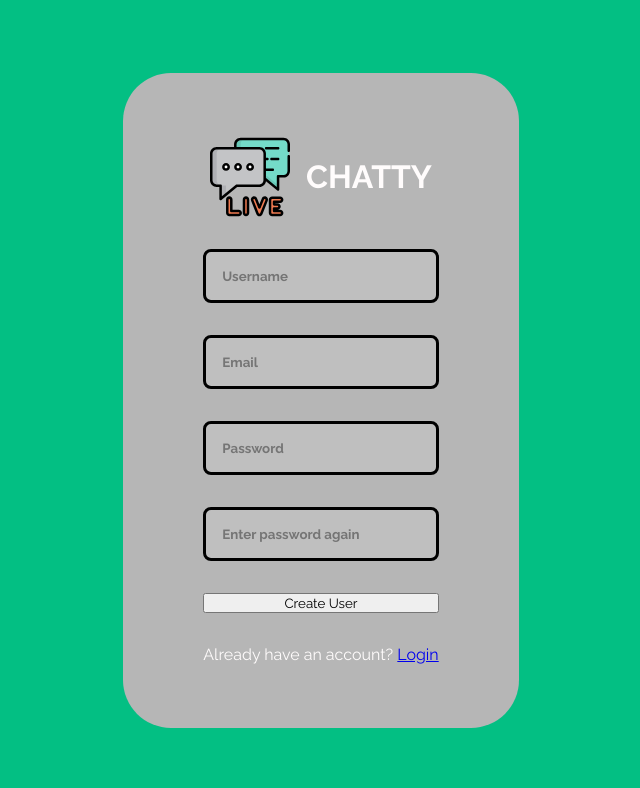
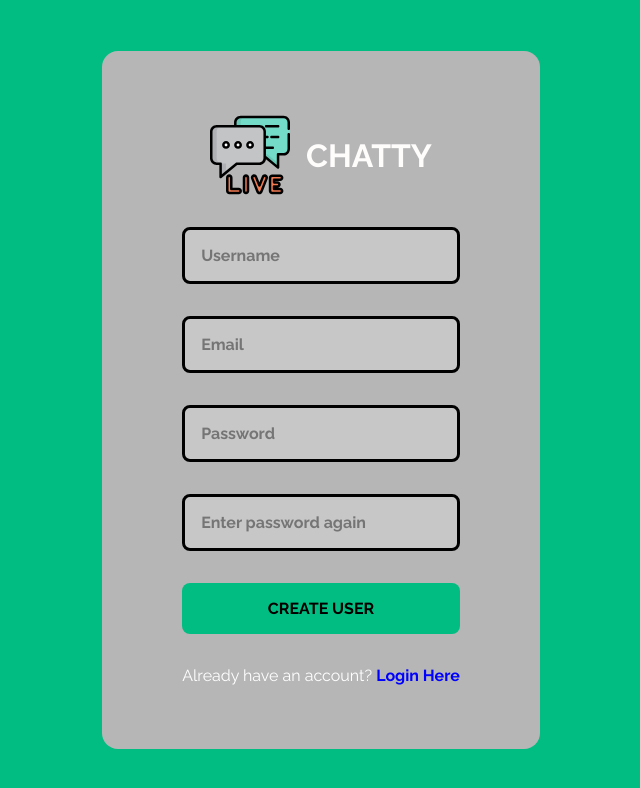
Before and after one commit to mo4rahman/chat-app-frontend, a React (Create React App) app: page /register in a window 1280 px wide. Shown: the top 788 px of the page, without its empty margins (319-959 px from the left). Built offline with nearby package versions, Linux system fonts and the light colour scheme.

Commit message:
finished styling signup page

```diff
--- a/src/pages/Register.jsx
+++ b/src/pages/Register.jsx
@@ -47,7 +47,7 @@ function Register() {
           />
           <button type="submit">Create User</button>
           <span>
-            Already have an account? <Link to="/login">Login</Link>
+            Already have an account? <Link to="/login">Login Here</Link>
           </span>
         </form>
       </FormContainter>
@@ -63,7 +63,63 @@ const FormContainter = styled.div`
   justify-content: center;
   gap: 1rem;
   align-items: center;
-  background-color: #03bf83;
+  background-color: #02bd82;
+
+  form {
+    color: #fffcfc;
+    display: flex;
+    flex-direction: column;
+    gap: 2rem;
+    /* background-color: #00000040; */
+    background-color: #b6b6b6;
+    border-radius: 1rem;
+    padding: 4rem 5rem;
+
+    button {
+      background-color: #02bd82;
+      font-size: 1rem;
+      text-transform: uppercase;
+      font-weight: bold;
+      padding: 1rem 2rem;
+      border: none;
+      border-radius: 0.5rem;
+      /* click finger mouse pointer when hovering over button */
+      cursor: pointer;
+      transition: 0.5s ease-in-out;
+
+      &:hover {
+        background-color: #0470f5;
+      }
+    }
+
+    input {
+      background-color: #d8d8d883;
+      padding: 1rem;
+      border: 0.2rem solid #000000;
+      border-radius: 0.5rem;
+      color: black;
+      font-weight: bold;
+      width: 100%;
+      font-size: 1rem;
+      /* These elements apply when we focus/highlight on the particular input field */
+      &:focus {
+        outline: none;
+        /* When we click on an indiviual input field */
+        border: 0.2rem solid #0470f5;
+      }
+    }
+  }
+
+  span {
+    color: white;
+    a {
+      color: blue;
+      text-transform: none;
+      text-decoration: none;
+      font-weight: bold;
+    }
+  }
+
   .app-logo {
     display: flex;
     align-items: center;
@@ -76,25 +132,6 @@ const FormContainter = styled.div`
       color: #fffcfc;
     }
   }
-  form {
-    color: #fffcfc;
-    display: flex;
-    flex-direction: column;
-    gap: 2rem;
-    /* background-color: #00000040; */
-    background-color: #b6b6b6;
-
-    border-radius: 3rem;
-    padding: 4rem 5rem;
-    input {
-      background-color: #d8d8d840;
-      padding: 1rem;
-      border: 0.2rem solid #000000;
-      border-radius: 0.5rem;
-      color: black;
-      font-weight: bold;
-    }
-  }
 `;
 
 export default Register;
```
